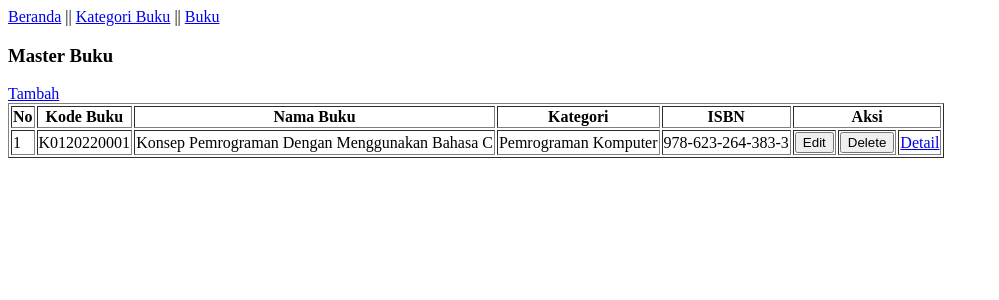
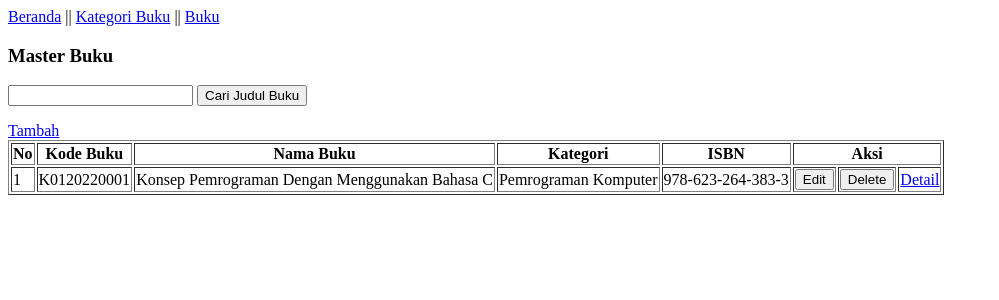
Before and after one commit to anwarfuadi/crud-php-perpustakaan, a PHP site: page /crud-php-perpustakaan/buku in a window 1280 px wide. Shown: the top 300 px of the page, without its empty margins (0-999 px from the left). Run offline with PHP 8.4, Linux system fonts and the light colour scheme; data comes from the database, SQL or seed files in the repository.

Commit message:
Searching

```diff
--- a/buku/index.php
+++ b/buku/index.php
@@ -3,14 +3,28 @@
     <title>Perpustakaan - Master Buku</title>
 </head>
 <body>
-    <?php include('../header.php');
+    <?php
+        include('../header.php');
         include('../tools.php');
-        $sql="SELECT * FROM buku, kategori_buku where buku.id_kategori=kategori_buku.id_kategori";
+
+        if(isset($_GET["cari"])){
+            $cari = $_GET["cari"];
+            $sql="SELECT * FROM buku, kategori_buku where buku.id_kategori=kategori_buku.id_kategori and buku.nama_buku like '%$cari%'";
+        }else{
+            $sql="SELECT * FROM buku, kategori_buku where buku.id_kategori=kategori_buku.id_kategori";
+        }
+
         $hasil=select($sql);
     ?>
 
     <h3>Master Buku</h3>
+
+    <form action="index.php" method="GET">
+        <input type="text" name="cari">
+        <button type="submit">Cari Judul Buku</button>
+    </form>
     <a href="formAdd.php">Tambah</a>
+
     <table border="1">
   <thead>
     <tr>
```
Also changed, not shown: 1 other file.
